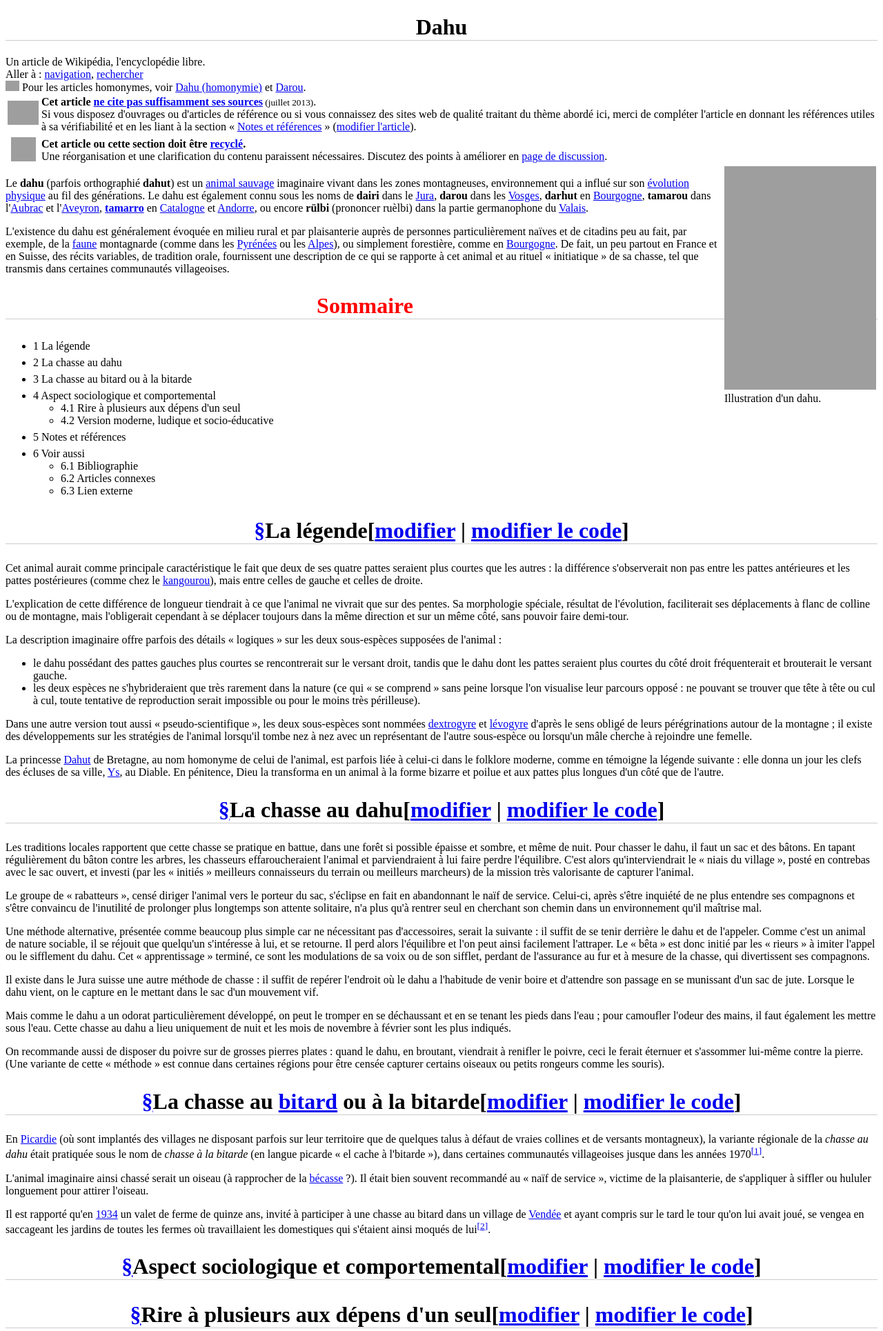
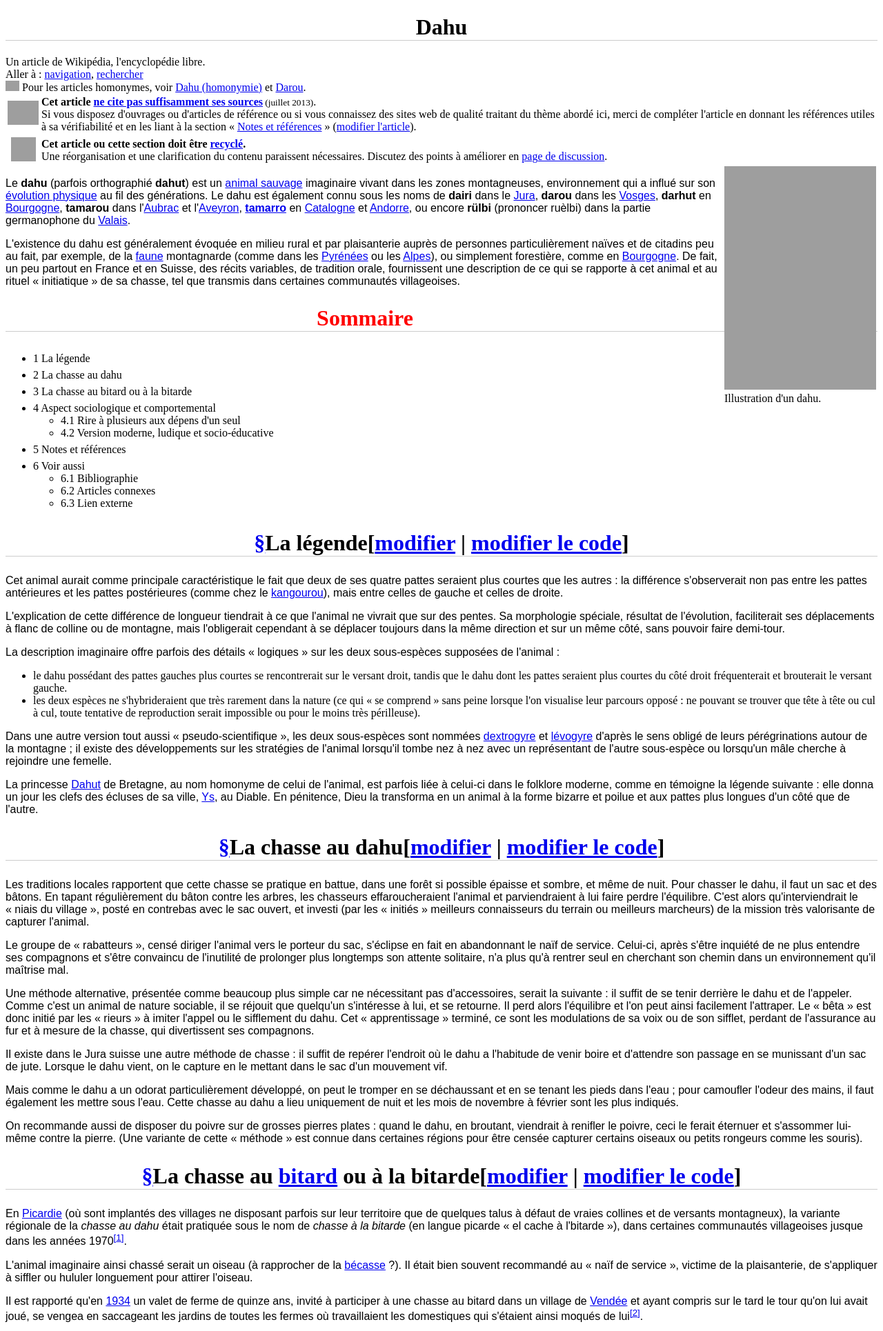
Before and after one commit to Tristanblua/iesa-15-m1dt, a PHP site: page / in a window 1280 px wide. Shown: the top 1930 px of the page at 69% size. Run offline with PHP 8.4, Linux system fonts and the light colour scheme; some web fonts are replaced; grey boxes are pictures that could not be loaded.

Commit message:
police added

```diff
--- a/04_css_selecteurs/index.html
+++ b/04_css_selecteurs/index.html
@@ -6,6 +6,7 @@
 <meta charset="UTF-8" />
 <title>Dahu — Wikipédia</title>
 <style>
+
 </style>
 </head>
 <body class="mediawiki ltr sitedir-ltr ns-0 ns-subject page-Dahu skin-vector action-view">
--- a/04_css_selecteurs/main.css
+++ b/04_css_selecteurs/main.css
@@ -1,6 +1,11 @@
+	@font-face {
+		font-family: 'retro';
+		src: url('Retro.ttf') format('trueType');
+	}
 	/* Element */
 	p {
 		font-size: 1em;
+		font-family: 'retro', Arial;
 	}
 
 	/* id */
```
